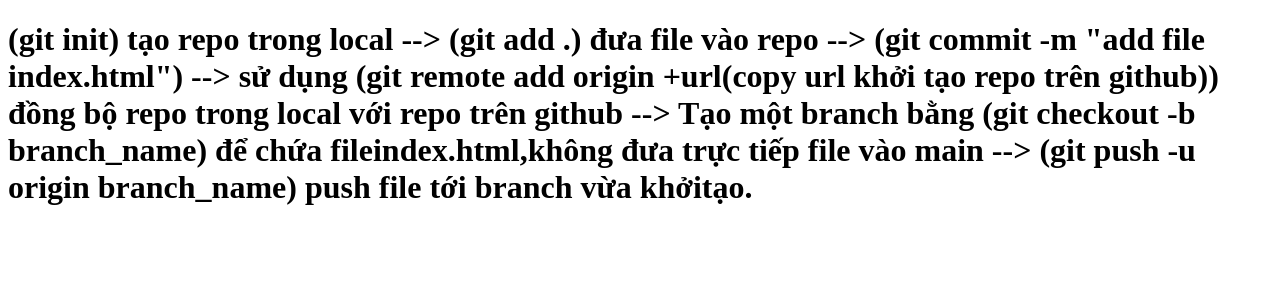
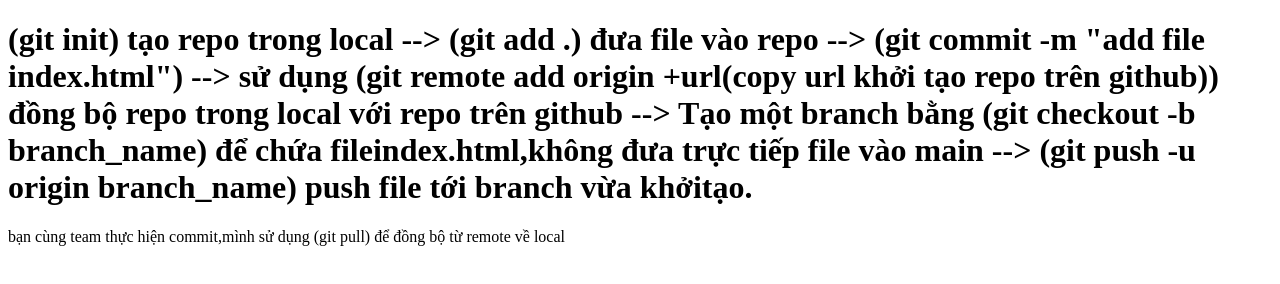
Before and after one commit to baofx12850/React-Introduced, a plain HTML site: page index.html in a window 1280 px wide. Drawn offline with Linux system fonts and the light colour scheme.

Commit message:
Update index.html

```diff
--- a/index.html
+++ b/index.html
@@ -13,6 +13,7 @@
         sử dụng (git remote add origin +url(copy url khởi tạo repo trên github)) đồng bộ repo trong local với repo trên
         github --> Tạo một branch bằng (git checkout -b branch_name) để chứa fileindex.html,không đưa trực tiếp file vào
         main --> (git push -u origin branch_name) push file tới branch vừa khởitạo. </h1>
+    <p>bạn cùng team thực hiện commit,mình sử dụng (git pull) để đồng bộ từ remote về local</p>
 
 </body>
 
```
